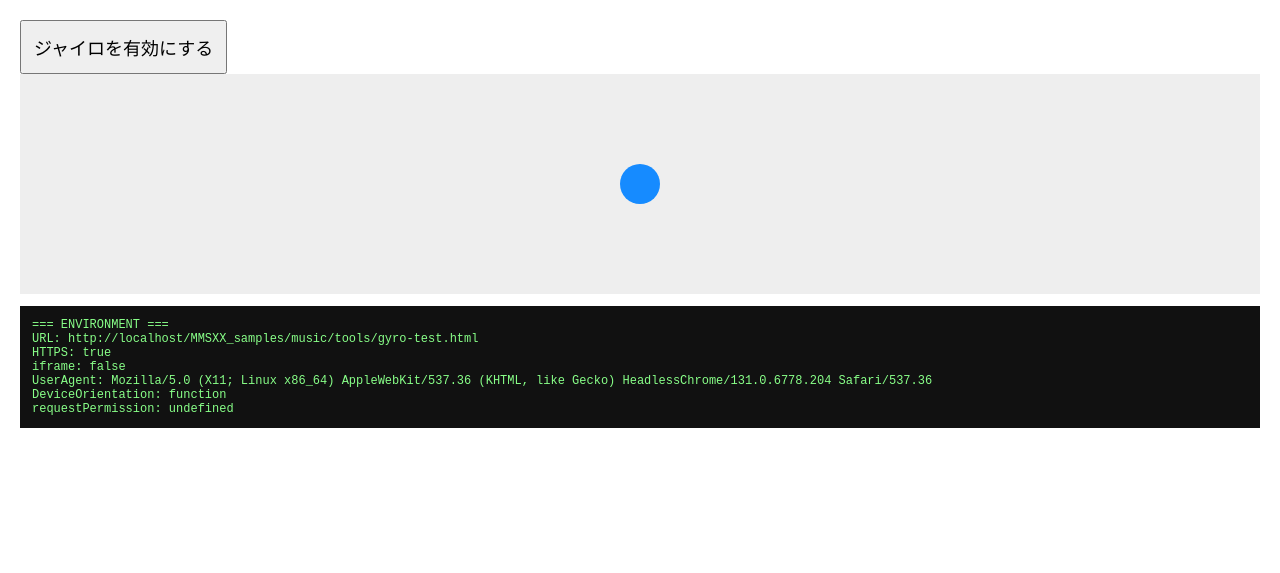
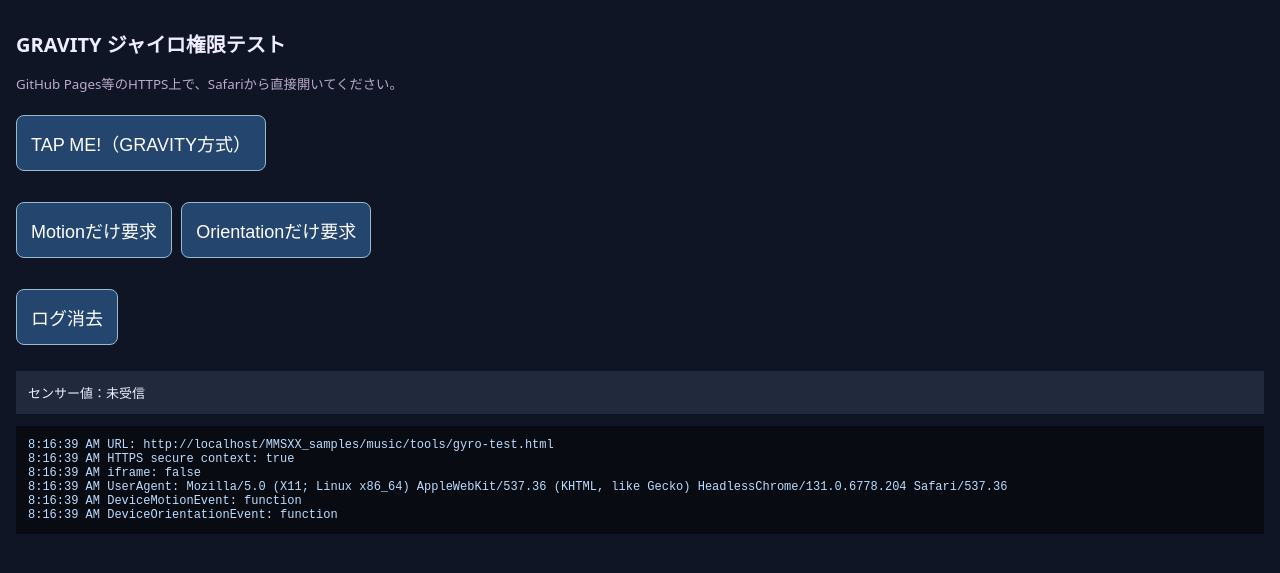
Before and after one commit to harayoki/MMSXX_samples, a Jekyll site: the page docs/music/tools/gyro-test.html, which Jekyll copies as it is, in a window 1280 px wide. Shown: the top 573 px of the page. Built offline with Jekyll 4.4.1, drawn with Linux system fonts in a browser that asks for light colours.

Commit message:
Sync GRAVITY gyro permission diagnostics from DEV

```diff
--- a/docs/music/tools/gyro-test.html
+++ b/docs/music/tools/gyro-test.html
@@ -1,139 +1,140 @@
-<!DOCTYPE html>
+<!doctype html>
 <html lang="ja">
 <head>
 <meta charset="utf-8">
-<meta name="viewport"
- content="width=device-width,initial-scale=1">
-<title>ジャイロテスト</title>
+<meta name="viewport" content="width=device-width,initial-scale=1,viewport-fit=cover">
+<title>GRAVITY ジャイロ権限テスト</title>
 <style>
-body {
-  font-family: monospace;
-  padding: 12px;
-}
-button {
-  font-size: 18px;
-  padding: 12px;
-}
-#area {
-  position: relative;
-  height: 220px;
-  background: #eee;
-  overflow: hidden;
-}
-#ball {
-  position: absolute;
-  width: 40px;
-  height: 40px;
-  background: #168bff;
-  border-radius: 50%;
-  left: calc(50% - 20px);
-  top: calc(50% - 20px);
-}
-#log {
-  white-space: pre-wrap;
-  overflow-wrap: anywhere;
-  background: #111;
-  color: #8f8;
-  padding: 12px;
-  font-size: 12px;
-}
+body{font-family:system-ui,sans-serif;background:#101525;color:#eef;padding:16px;margin:0}
+button{font-size:18px;padding:14px;margin:5px 5px 10px 0;background:#24456e;color:white;border:1px solid #9bc;border-radius:8px}
+pre{white-space:pre-wrap;overflow-wrap:anywhere;background:#080b12;color:#bdf;padding:12px;font-size:12px;max-height:48vh;overflow:auto}
+.value{font-family:monospace;background:#202a3c;padding:12px;white-space:pre-wrap}
+h1{font-size:20px}
+small{color:#bac}
 </style>
 </head>
 <body>
-<button id="start">ジャイロを有効にする</button>
-<div id="area"><div id="ball"></div></div>
+<h1>GRAVITY ジャイロ権限テスト</h1>
+<small>GitHub Pages等のHTTPS上で、Safariから直接開いてください。</small>
+
+<p><button id="original">TAP ME!（GRAVITY方式）</button></p>
+<p>
+<button id="motion">Motionだけ要求</button>
+<button id="orientation">Orientationだけ要求</button>
+</p>
+<p><button id="clear">ログ消去</button></p>
+
+<div id="values" class="value">センサー値：未受信</div>
 <pre id="log"></pre>
 
 <script>
-const logEl = document.querySelector("#log");
-const ball = document.querySelector("#ball");
+const logEl=document.getElementById('log');
+const values=document.getElementById('values');
 
-function log(...args) {
-  logEl.textContent += args.join(" ") + "\n";
+const log=(...v)=>{
+  const s=v.map(x=>typeof x==='object'?JSON.stringify(x):String(x)).join(' ');
+  logEl.textContent+=new Date().toLocaleTimeString()+' '+s+'\n';
+  logEl.scrollTop=logEl.scrollHeight;
+};
+
+let audioContext;
+
+function wakeSound(){
+  log('wakeSound() 開始');
+  try{
+    audioContext ||= new (window.AudioContext||window.webkitAudioContext)();
+    const p=audioContext.resume();
+    if(p&&typeof p.catch==='function')
+      p.catch(e=>log('Audio resume error:',e.name,e.message));
+    log('wakeSound() 終了 / state:',audioContext.state);
+  }catch(e){
+    log('wakeSound error:',e.name,e.message);
+  }
 }
 
-function errorLog(e) {
-  log("ERROR NAME:", e?.name ?? "unknown");
-  log("ERROR MESSAGE:", e?.message ?? String(e));
-  log("ERROR STACK:", e?.stack ?? "none");
-}
+let motionCount=0,orientationCount=0;
 
-log("=== ENVIRONMENT ===");
-log("URL:", location.href);
-log("HTTPS:", isSecureContext);
-log("iframe:", window.self !== window.top);
-log("UserAgent:", navigator.userAgent);
-log("DeviceOrientation:",
-    typeof DeviceOrientationEvent);
-log("requestPermission:",
-    typeof DeviceOrientationEvent
-      ?.requestPermission);
+window.addEventListener('devicemotion',e=>{
+  motionCount++;
+  const g=e.accelerationIncludingGravity;
+  values.textContent='devicemotion: '+motionCount+' 件\n'+
+    'x: '+(g?.x??'null')+
+    '\ny: '+(g?.y??'null')+
+    '\nz: '+(g?.z??'null')+
+    '\ndeviceorientation: '+orientationCount+' 件';
 
-window.addEventListener("error", e => {
-  log("GLOBAL ERROR:", e.message);
+  if(motionCount<=3||motionCount%100===0)
+    log('MOTION EVENT',motionCount,'gravity:',
+      g?{x:g.x,y:g.y,z:g.z}:null);
 });
 
-window.addEventListener(
-  "unhandledrejection",
-  e => errorLog(e.reason)
-);
+window.addEventListener('deviceorientation',e=>{
+  orientationCount++;
+  if(orientationCount<=3||orientationCount%100===0)
+    log('ORIENTATION EVENT',orientationCount,{
+      alpha:e.alpha,beta:e.beta,gamma:e.gamma
+    });
+});
 
-let count = 0;
+async function request(type){
+  const ctor=type==='motion'
+    ?window.DeviceMotionEvent
+    :window.DeviceOrientationEvent;
 
-document.querySelector("#start").onclick = async () => {
-  log("\n=== START ===");
+  log(type,'API:',typeof ctor,
+      'requestPermission:',typeof ctor?.requestPermission);
 
-  try {
-    if (typeof DeviceOrientationEvent === "undefined") {
-      log("ERROR: DeviceOrientationEvent unsupported");
+  if(!ctor){
+    log(type,'RESULT: unsupported');
     return;
   }
 
-    if (typeof DeviceOrientationEvent.requestPermission
-        === "function") {
-
-      log("Requesting permission...");
-
-      const result =
-        await DeviceOrientationEvent.requestPermission();
-
-      log("Permission result:", result);
-
-      if (result !== "granted") {
-        log("ERROR: Permission denied");
+  if(typeof ctor.requestPermission!=='function'){
+    log(type,'RESULT: requestPermission unavailable');
     return;
   }
-    } else {
-      log("Permission API unavailable");
+
+  try{
+    log(type,'requestPermission() 呼び出し');
+    const result=await ctor.requestPermission();
+    log(type,'RESULT:',result);
+  }catch(e){
+    log(type,'EXCEPTION:',e.name,e.message,
+        'stack:',e.stack||'なし');
+  }
 }
 
-    log("Registering listener...");
+document.getElementById('original').addEventListener('click',()=>{
+  log('=== GRAVITY方式 TAP ME ===');
+  wakeSound();
 
-    window.addEventListener("deviceorientation", e => {
-      count++;
+  const ask=window.DeviceMotionEvent&&
+            window.DeviceMotionEvent.requestPermission;
 
-      if (count <= 5 || count % 60 === 0) {
-        log(
-          "EVENT", count,
-          "alpha:", e.alpha,
-          "beta:", e.beta,
-          "gamma:", e.gamma,
-          "absolute:", e.absolute
-        );
-      }
-
-      const x = e.gamma ?? 0;
-      const y = e.beta ?? 0;
-
-      ball.style.transform =
-        `translate(${x * 2}px, ${y * 2}px)`;
+  if(typeof ask==='function')request('motion');
+  else log('Motion権限要求APIなし（GRAVITYではwatchGyroへ）');
 });
 
-    log("Listener registered");
-  } catch (e) {
-    errorLog(e);
-  }
-};
+document.getElementById('motion').addEventListener('click',()=>{
+  log('=== Motion単独 ===');
+  request('motion');
+});
+
+document.getElementById('orientation').addEventListener('click',()=>{
+  log('=== Orientation単独 ===');
+  request('orientation');
+});
+
+document.getElementById('clear').addEventListener('click',()=>{
+  logEl.textContent='';
+});
+
+log('URL:',location.href);
+log('HTTPS secure context:',isSecureContext);
+log('iframe:',window.self!==window.top);
+log('UserAgent:',navigator.userAgent);
+log('DeviceMotionEvent:',typeof DeviceMotionEvent);
+log('DeviceOrientationEvent:',typeof DeviceOrientationEvent);
 </script>
 </body>
 </html>
```
Lines whose indentation alone changed are shown as unchanged.
